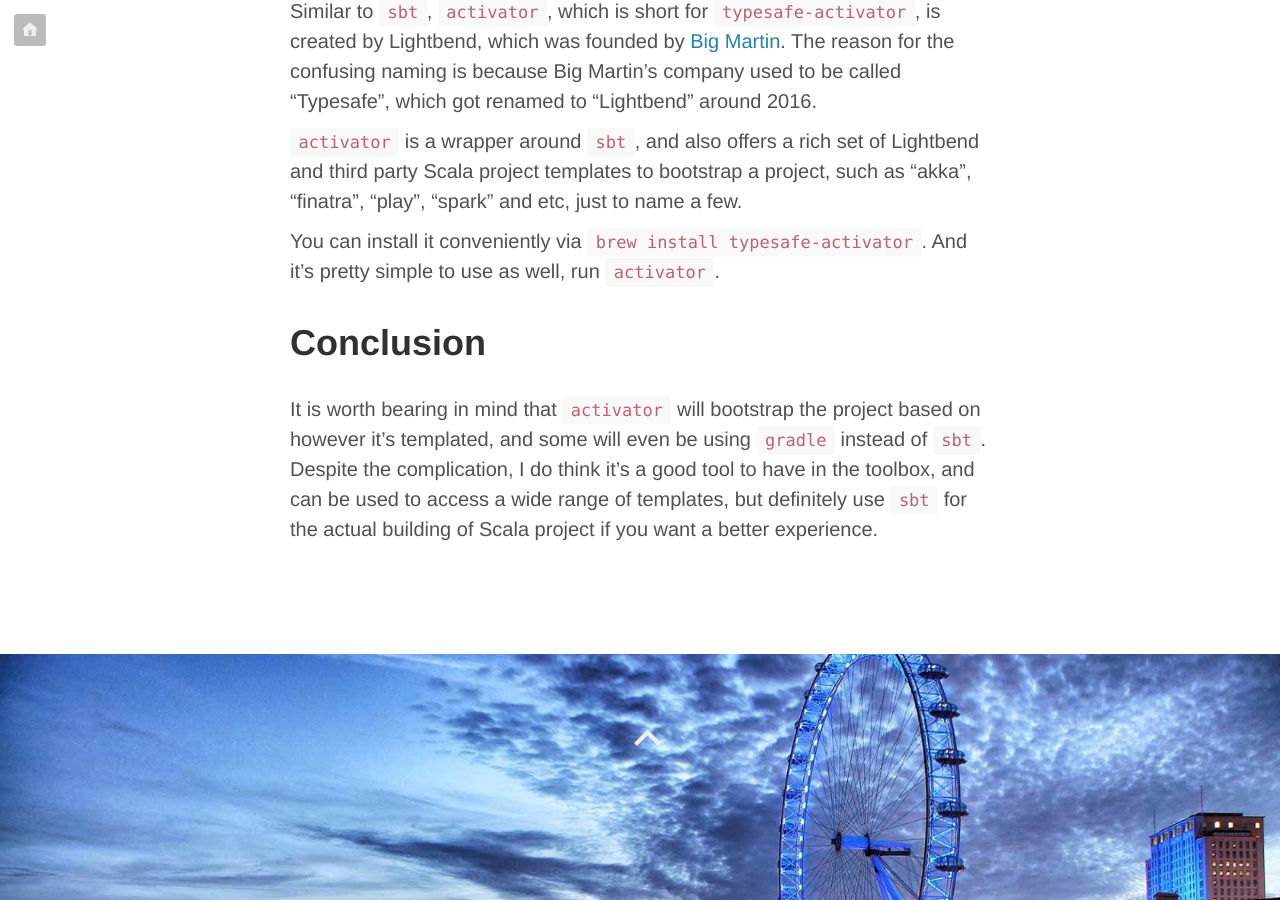
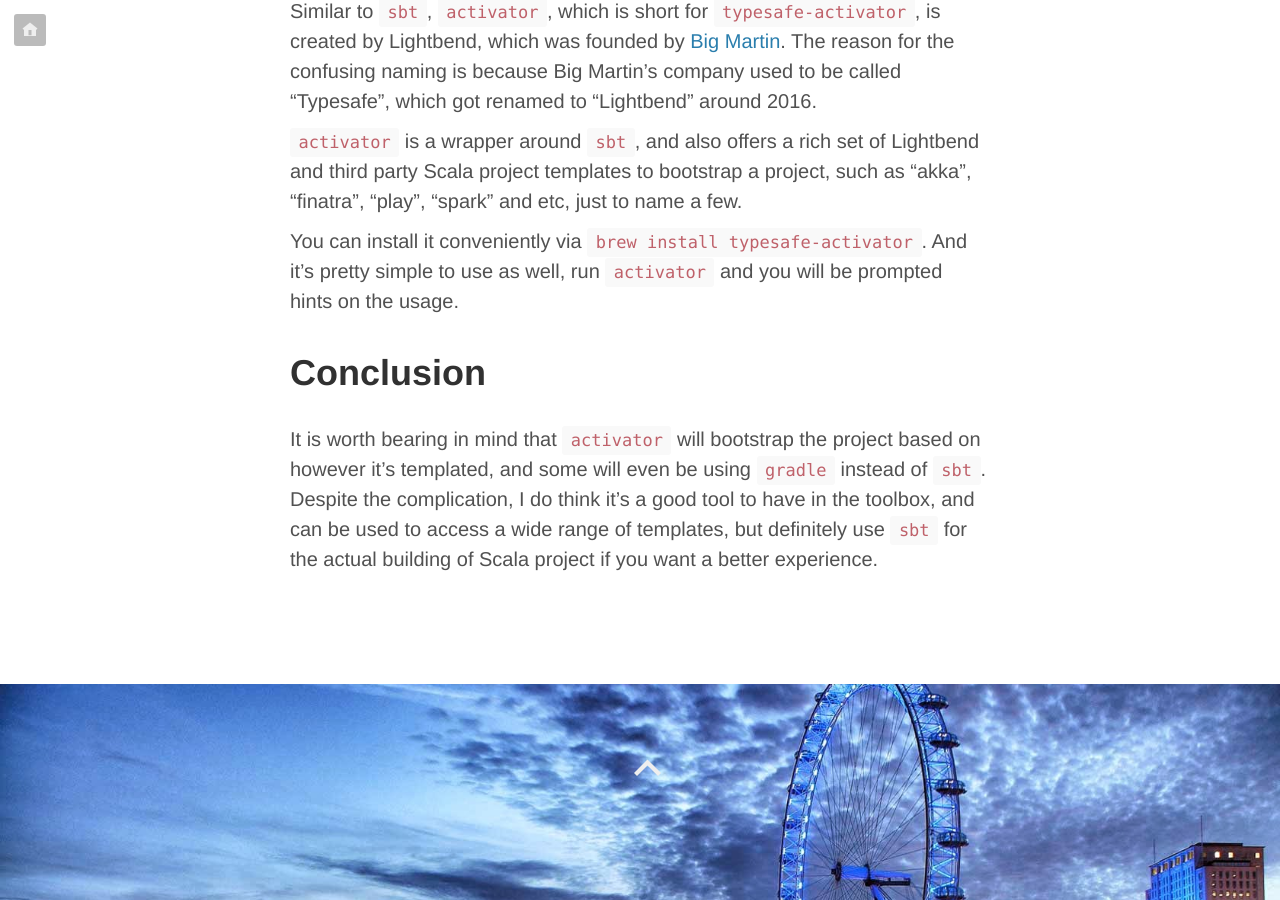
Before and after one commit to mlin6436/mlin6436.github.io, a Jekyll site: the page built from _posts/2019-01-29-bootstrap-scala.md, in a window 1280 px wide and 900 px high, scrolled down 2038 px. Built offline with Jekyll 4.4.1, drawn with Linux system fonts in a browser that asks for light colours; comment, search, counter and statistics services are not loaded.

Commit message:
update post "bootstrap scala"

```diff
--- a/_posts/2019-01-29-bootstrap-scala.md
+++ b/_posts/2019-01-29-bootstrap-scala.md
@@ -32,7 +32,7 @@
 
 `activator` is a wrapper around `sbt`, and also offers a rich set of Lightbend and third party Scala project templates to bootstrap a project, such as "akka", "finatra", "play", "spark" and etc, just to name a few.
 
-You can install it conveniently via `brew install typesafe-activator`. And it's pretty simple to use as well, run `activator`.
+You can install it conveniently via `brew install typesafe-activator`. And it's pretty simple to use as well, run `activator` and you will be prompted hints on the usage.
 
 # Conclusion
 
```
